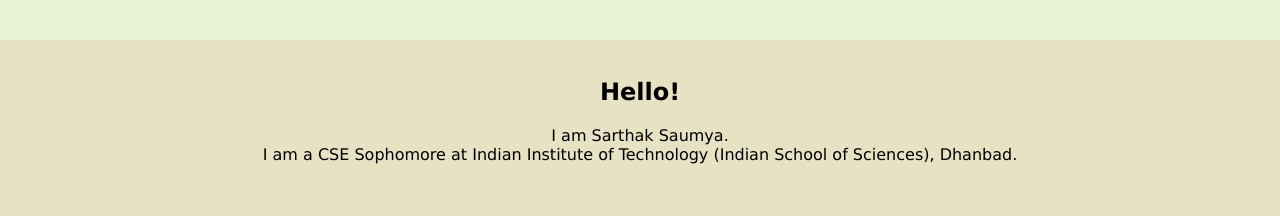
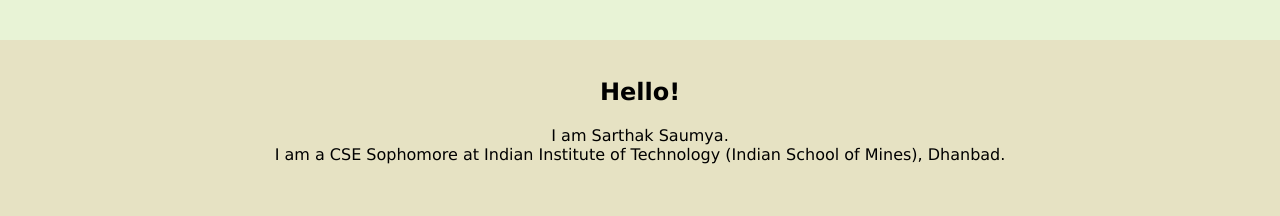
Before and after one commit to Sarjack/PersonalisedCV, a plain HTML site: page index.html in a window 1280 px wide. Shown: the part 920-1136 px from the top of the page. Drawn offline with Linux system fonts and the light colour scheme.

Commit message:
Update index.html

```diff
--- a/index.html
+++ b/index.html
@@ -26,7 +26,7 @@
         <h2>Hello!</h2>
         <p>I am Sarthak Saumya.
           <br />
-          I am a CSE Sophomore at Indian Institute of Technology (Indian School of Sciences), Dhanbad.</p>
+          I am a CSE Sophomore at Indian Institute of Technology (Indian School of Mines), Dhanbad.</p>
       </div>
       <hr>
       <div class="skills">
```
